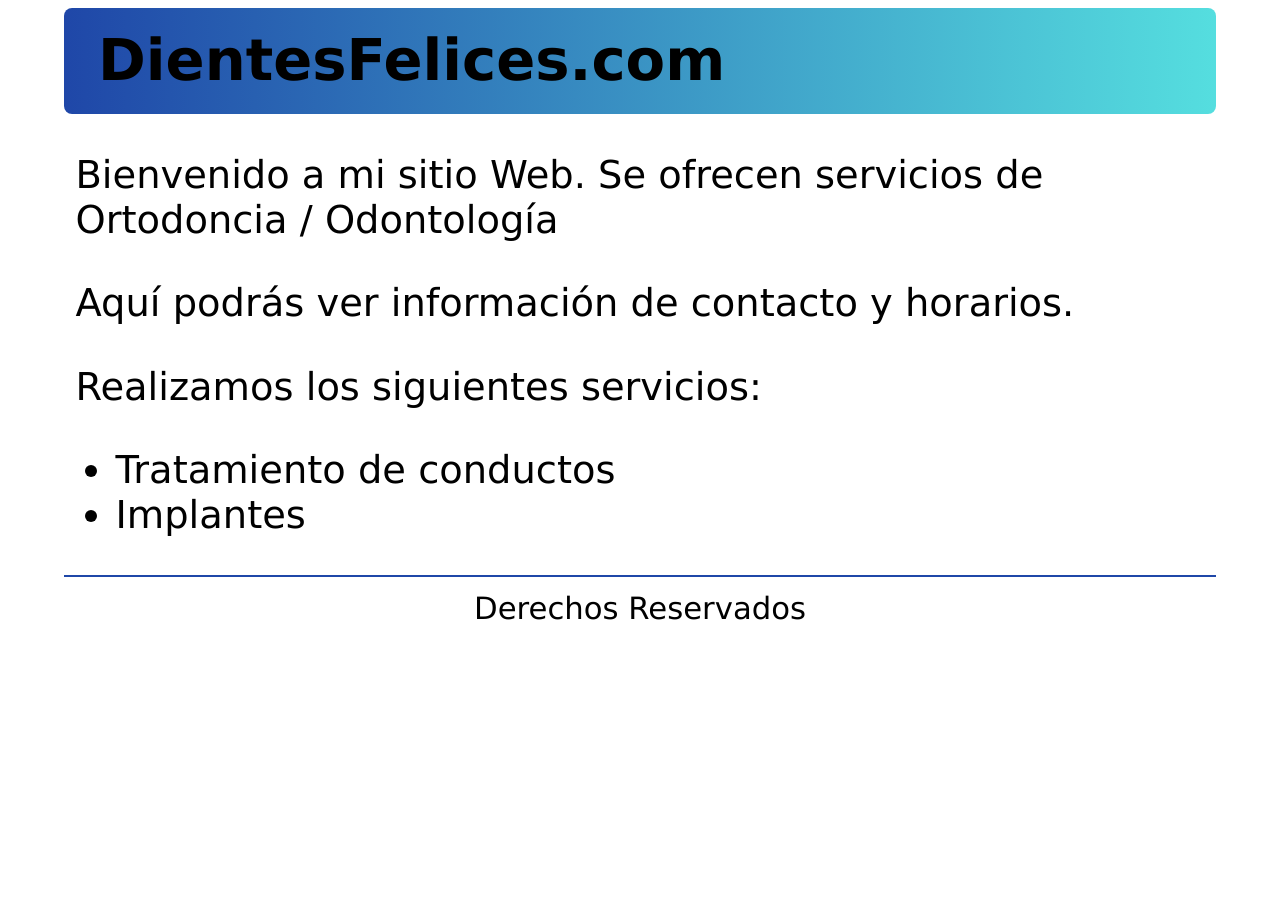
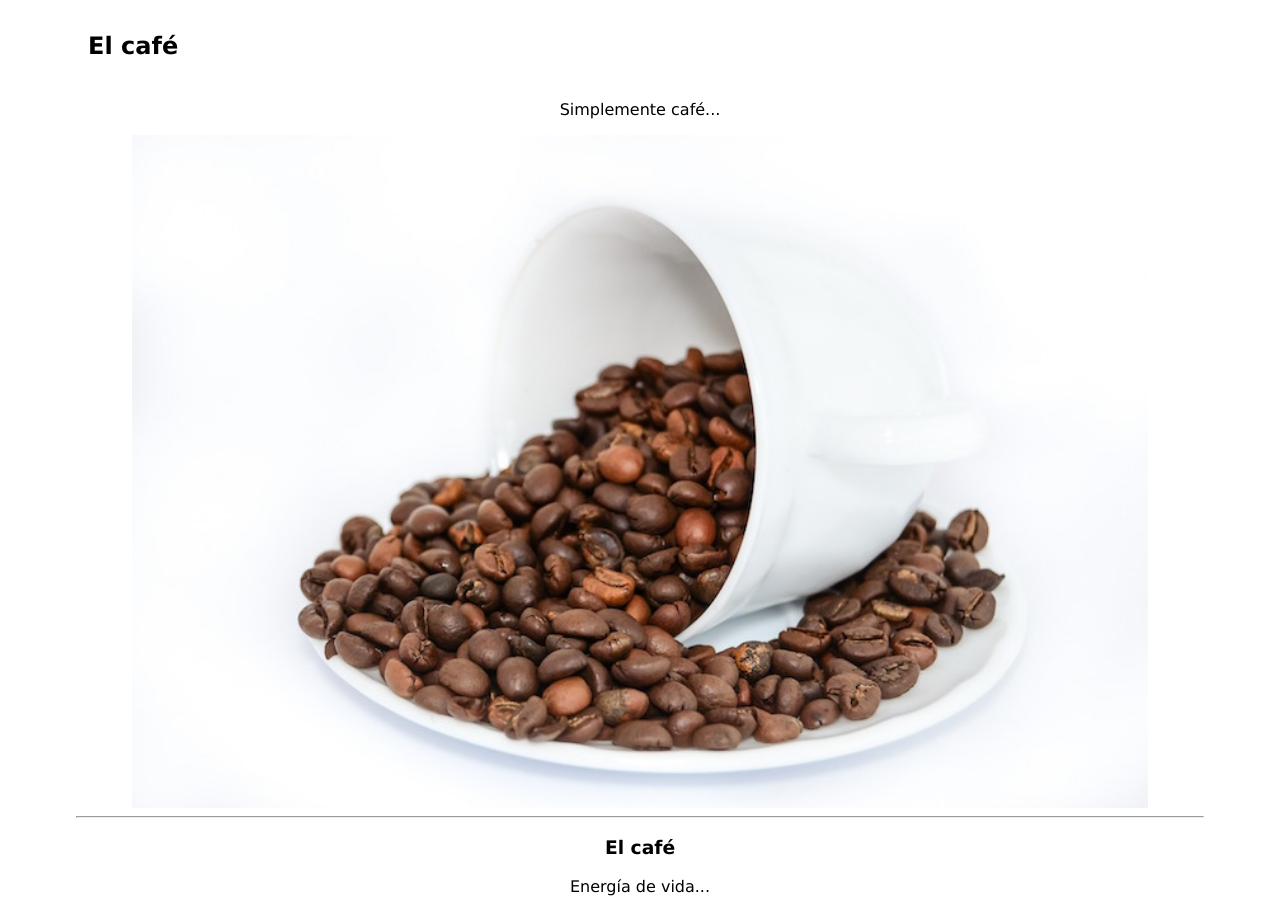
Before and after one commit to yossenj/nextU_unidad_2, a plain HTML site: page index.html in a window 1280 px wide. Shown: the top 909 px of the page. Before the commit the page ends 800 px from the top, so only its background shows below. Drawn offline with Linux system fonts and the light colour scheme.

Commit message:
Ejercicio de Codificación Uso adaptativo de imagenes y videos

```diff
--- a/css/estilos.css
+++ b/css/estilos.css
@@ -2,22 +2,21 @@ body {
 	font-family: Verdana;
 	width: 90%;
 	margin-left: 5%;
-	font-size: 3vw;
+
 }
 
 header {
 	padding: 1vh 1vw;
 	margin-bottom: 1vh;
-	background: -webkit-linear-gradient(left, #1f47a8, #55dedf); /* For Safari 5.1 to 6.0 */
-	background: -o-linear-gradient(right, #1f47a8, #55dedf); /* For Opera 11.1 to 12.0 */
-	background: -moz-linear-gradient(right, #1f47a8, #55dedf); /* For Firefox 3.6 to 15 */
-	background: linear-gradient(to right, #1f47a8, #55dedf); /* Standard syntax */
-	border-radius: 1vh;
+}
+
+#contenido{
+	margin: 1%;
+	text-align: center;
 }
 
 header h1 {
-	padding-left: 10px;
-	margin: 1%;
+	padding-left: 1%;
 	font-size: 1.5em;
 }
 
@@ -28,7 +27,16 @@ footer {
 	margin-top: 1vw;
 	text-align: center;
 }
-#contenido
-{
-	margin: 1%;
+
+.adaptativa-porcentaje{
+	width:90%;
 }
+.adaptativa-porcentaje-1{
+	width:70%;
+}
+.adaptativa-porcentaje-2{
+	width:50%;
+}
+.adaptativa-porcentaje-3{
+	width:20%;
+}
--- a/index.html
+++ b/index.html
@@ -1,26 +1,43 @@
 <html>
 <head>
-	<meta name="viewport" content="width=device-width, initial-scale=1.0">
-	<title>DientesFelices</title>
+	<title>El café</title>
 	<link rel="stylesheet" href="css/estilos.css">
 	<meta charset="utf-8">
+	<meta name="viewport" content="width=device-width, initial-scale=1.0">
 </head>
 <body>
 <header>
 	<h1>
-		DientesFelices.com
+		El café
 	</h1>
 </header>
 <section id="contenido">
-	<p>Bienvenido a mi sitio Web. Se ofrecen servicios de Ortodoncia / Odontología</p>
-	<p>Aquí podrás ver información de contacto y horarios.</p>
-	<p>
-		Realizamos los siguientes servicios:
-		<ul>
-	<li>Tratamiento de conductos</li>
-	<li>Implantes</li>
-</ul>
-	</p>
+	<p>Simplemente café...</p>
+	<img src="imagenes/cafe.jpg" class="adaptativa-porcentaje">
+	<hr>
+	<article>
+		<h1>El café</h1>
+		<p>Energía de vida...</p>
+		<img src="imagenes/cafe_grande.jpg" class="adaptativa-porcentaje-1">
+	</article>
+
+	<article>
+		<h1>Café de montaña o de selva?</h1>
+		<p>Diferentes tipos de café...</p>
+		<img src="imagenes/cafe_mediana.jpg" class="adaptativa-porcentaje-2">
+	</article>
+
+	<article>
+		<h1>Café frio o caliente?</h1>
+		<p>Diferentes forma de preparación...</p>
+		<img src="imagenes/cafe_pequena.jpg" class="adaptativa-porcentaje-3">
+	</article>
+
+
+
+
+
+
 </section>
 
 <footer>
```
Also changed, not shown: imagenes/cafe.jpg (added), imagenes/cafe_grande.jpg (added), imagenes/cafe_mediana.jpg (added), imagenes/cafe_pequena.jpg (added).
